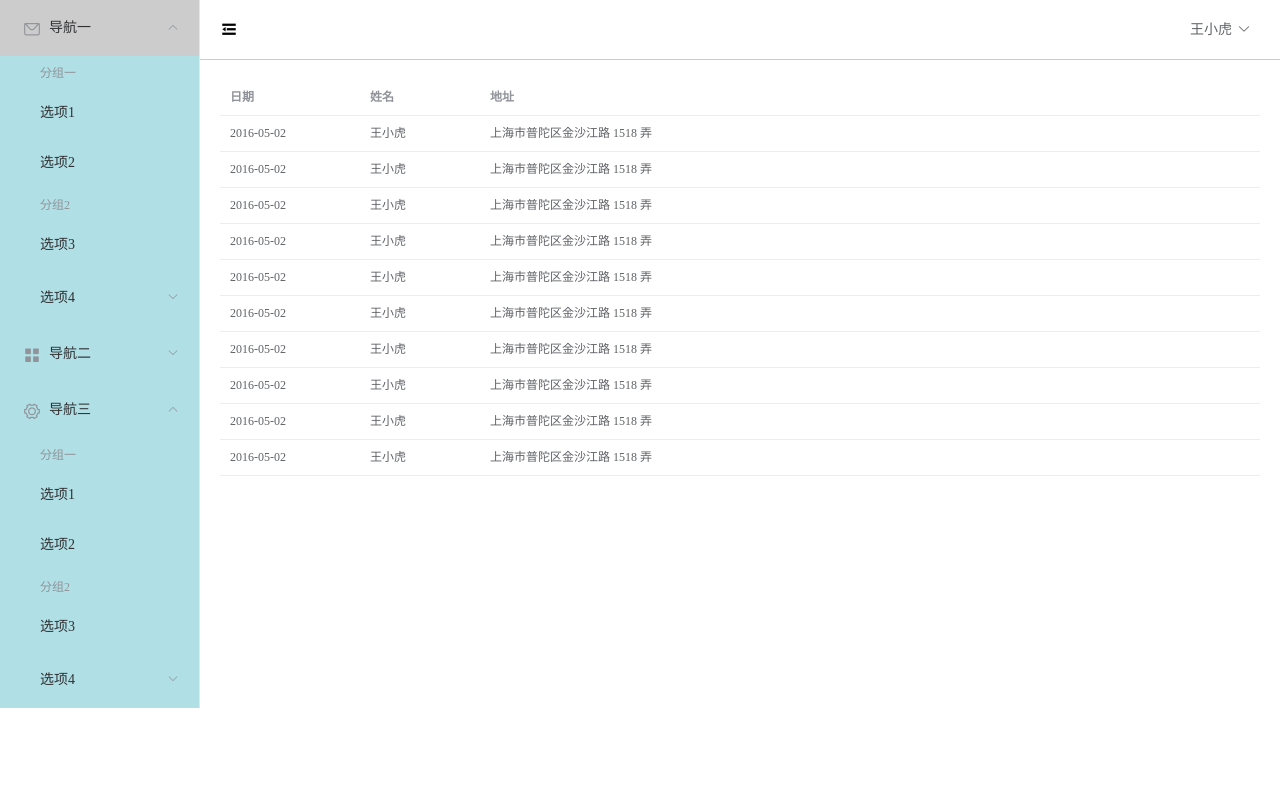
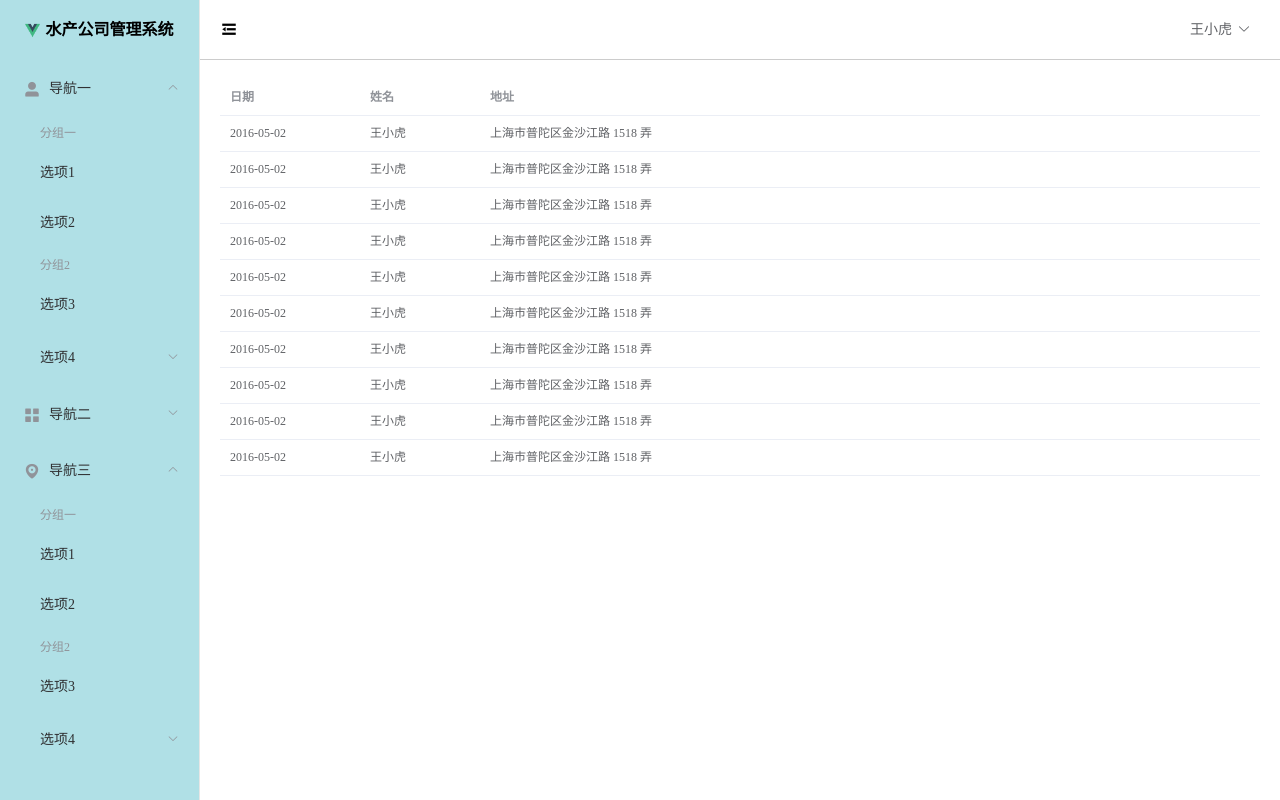
Before and after one commit to Function007/Document, a Vue app: page / in a window 1280 px wide. Built offline with nearby package versions, Linux system fonts and the light colour scheme.

Commit message:
Commit Message

```diff
--- a/src/views/HomeView.vue
+++ b/src/views/HomeView.vue
@@ -1,5 +1,6 @@
-<template xmlns:-size="http://www.w3.org/1999/xhtml" xmlns:font-size="http://www.w3.org/1999/xhtml">
+<template>
     <el-container style="min-height: 100vh;">
+      <div>
         <el-aside :width="sideWidth + 'px'" style="background-color: rgb(238, 241, 246); height: 100%">
           <el-menu :default-openeds="['1', '3']" style="min-height: 100% ;overflow-x:hidden "
                    background-color="rgb(176,224,230)"
@@ -8,8 +9,15 @@
                    :collapse-transition="false"
                    :collapse="isCollapse"
           >
+            <div style="height: 60px; line-height: 60px;text-align: center">
+            <img src="../assets/logo.png" alt="" style="width: 15px;position: relative;top: 3px ;margin-right: 5px" >
+              <b style="color: black" v-show="logoTextShow">水产公司管理系统</b>
+            </div>
             <el-submenu index="1">
-            <template slot="title"><i class="el-icon-message"></i>导航一</template>
+              <template slot="title">
+                <i class="el-icon-user-solid"></i>
+                <span>导航一</span>
+              </template>
               <el-menu-item-group>
                 <template slot="title">分组一</template>
                 <el-menu-item index="1-1">选项1</el-menu-item>
@@ -24,7 +32,10 @@
               </el-submenu>
             </el-submenu>
             <el-submenu index="2">
-            <template slot="title"><i class="el-icon-menu"></i>导航二</template>
+              <template slot="title">
+                <i class="el-icon-menu"></i>
+                <span>导航二</span>
+              </template>
               <el-menu-item-group>
                 <template slot="title">分组一</template>
                 <el-menu-item index="2-1">选项1</el-menu-item>
@@ -39,7 +50,10 @@
               </el-submenu>
             </el-submenu>
             <el-submenu index="3">
-            <template slot="title"><i class="el-icon-setting"></i>导航三</template>
+              <template slot="title">
+                <i class="el-icon-location"></i>
+                <span>导航三</span>
+              </template>
               <el-menu-item-group>
                 <template slot="title">分组一</template>
                 <el-menu-item index="3-1">选项1</el-menu-item>
@@ -55,7 +69,7 @@
             </el-submenu>
           </el-menu>
         </el-aside>
-
+      </div>
       <el-container>
         <el-header style=" font-size: 12px; border-bottom:1px solid #ccc; line-height:60px;display:flex">
           <div style="flex: 1 ; font-size: 18px " >
@@ -98,13 +112,20 @@ export default {
       tableData: Array(10).fill(item),
       collapseBtnClass: 'el-icon-s-fold',
       isCollapse: false,
-      sideWidth: 200
+      sideWidth: 200,
+      logoTextShow: true  //默认显示
     }
   },methods: {
-    collapse(){  //点击收缩按钮触发
+    collapse   (){  //点击收缩按钮触发
      this.isCollapse = !this.isCollapse
       if (this.isCollapse){
-        this.sideWidth= 64
+        this.sideWidth = 64
+        this.collapseBtnClass='el-icon-s-unfold'
+        this.logoTextShow = false
+      }else{  //点击展开效果
+        this.sideWidth = 200
+        this.collapseBtnClass = 'el-icon-s-fold'
+        this.logoTextShow = true
       }
     }
   }
```
Lines whose indentation alone changed are shown as unchanged.
